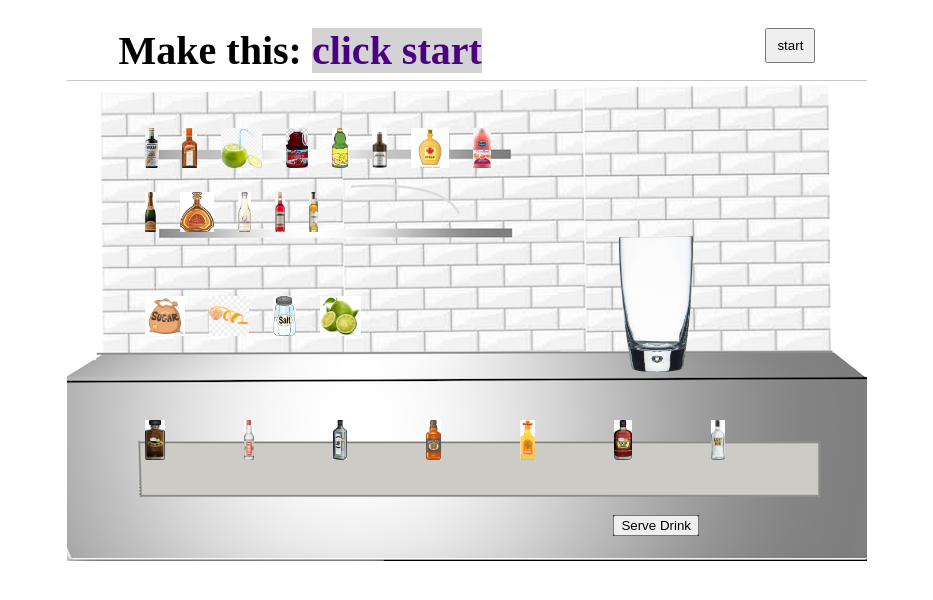
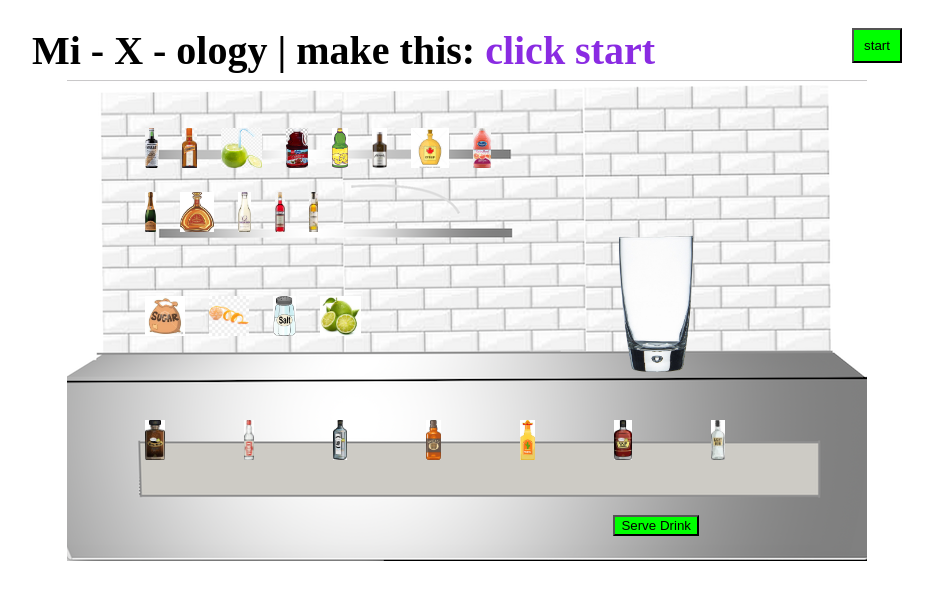
Before and after one commit to bmzwayer/BZ_BrowserGame_Mixology, a website: page index.html in a window 1280 px wide. Shown: the whole page, without its empty margins (173-1106 px from the left). Drawn offline with Linux system fonts and the light colour scheme.

Commit message:
style adjustment to buttons

```diff
--- a/css/style.css
+++ b/css/style.css
@@ -14,13 +14,14 @@ body {
     height: 35px;
     width: 50px;
     margin: 20px 0 0 0;
+    background-color: lime;
 }
 li {
     display: inline-block;
     padding: 10px;
 }
-span {
-    color: indigo;
+#drinkShuffle {
+    color: rgb(138,43,226);
 }
 h1 {
     line-height: 20px;
@@ -30,9 +31,8 @@ img {
     max-height: 40px;
     width: auto;
 }
-h1 span {
-    background-color: lightgrey;
-}
+
+
 .image {
     opacity: 1;
     display: block;
@@ -41,7 +41,7 @@ h1 span {
     transition: .5s ease;
     backface-visibility: hidden;
   }
-  .ing:hover {
+.ing:hover {
       transform: scale(1.5);
   }
 
@@ -173,3 +173,9 @@ height: 25px;
 #topshelf {
     margin: 0 0 30px 0;
 }
+#x {
+    color: purple;
+}
+#serveDrink {
+    background-color: lime;
+}
--- a/index.html
+++ b/index.html
@@ -9,7 +9,7 @@
 </head>
 <body>
     <section id="headline">
-     <h1>Make this: <span>click start</span></h1>
+     <h1>Mi - X - ology | make this: <span id="drinkShuffle">click start</span></h1>
      <button id="start">start</button>
     </section>
 
```
Also changed, not shown: js/main.js (+41 -0 lines), images/finalLook.png (added), readme.md.
